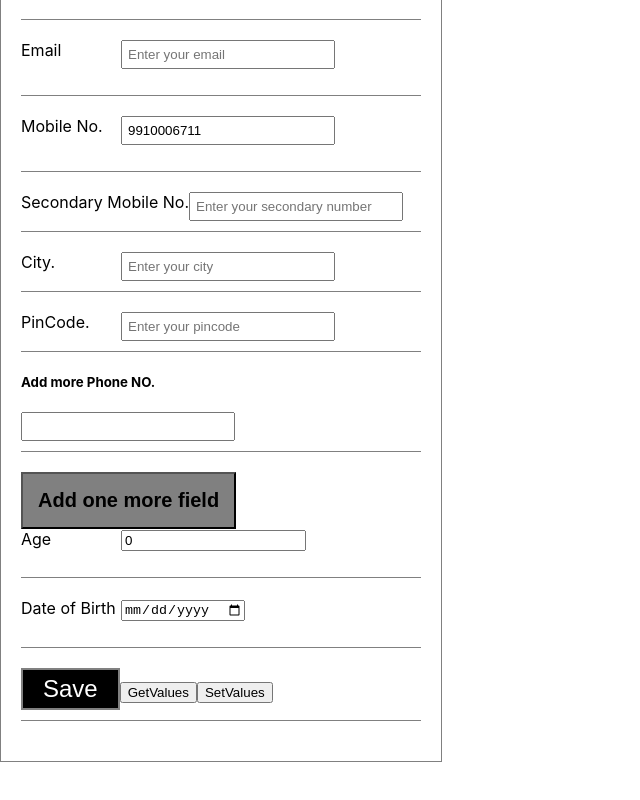
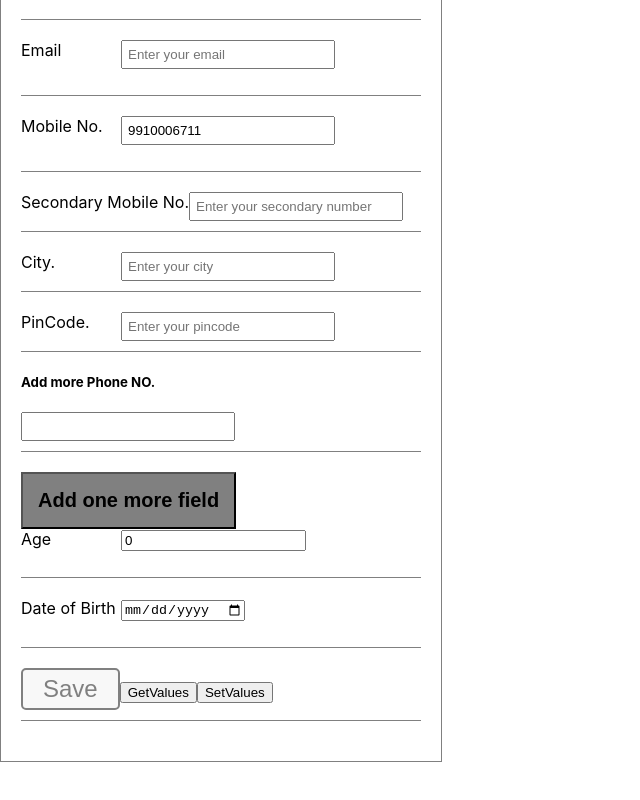
Before and after one commit to rohitazad/react-hook-form, a React (Create React App) app: page / in a window 1280 px wide. Shown: the part 285-1085 px from the top of the page, without its empty margins (0-640 px from the left). Built offline with nearby package versions, Linux system fonts and the light colour scheme.

Commit message:
disabled fiedl submit

```diff
--- a/src/App.css
+++ b/src/App.css
@@ -50,3 +50,9 @@ h1{
   text-align: center;
 
 }
+input[type="submit"][disabled] {
+  background: #f8f8f8;
+  border-radius: 5px;
+  cursor: not-allowed;
+  color: gray;
+}
--- a/src/Components/UserinfoArray.js
+++ b/src/Components/UserinfoArray.js
@@ -20,9 +20,9 @@ const UserInfoArray = ()=>{
             dateOfBirth: new Date()
         }
     })
-    const {register, control, handleSubmit, watch, getValues, setValue, formState:{errors, touchedFields, dirtyFields, isDirty}} = form;
+    const {register, control, handleSubmit, watch, getValues, setValue, formState:{errors, touchedFields, dirtyFields, isDirty, isValid}} = form;
 
-    //console.log({touchedFields, dirtyFields, isDirty});
+    console.log({touchedFields, dirtyFields, isDirty,isValid});
 
     const {fields, append, remove } = useFieldArray({
         name:'anoterPhoneNo',
@@ -57,6 +57,9 @@ const UserInfoArray = ()=>{
     //     })
     //     return ()=> subscription.unsubscribe();
     // }, [watch])
+    const onError = (error)=>{
+        console.log('error',error)
+    }
     componentRerender ++;
     return (
         <>
@@ -64,7 +67,7 @@ const UserInfoArray = ()=>{
                 <h2>User Info Details</h2>
                 <h3>My Components Rerender - ({componentRerender/2})</h3>
                {/* <h3>Form Watch {JSON.stringify(formWatch)}</h3> */}
-                <form action="#" onSubmit={handleSubmit(formSubmit)} className='userDetailForm' noValidate>
+                <form action="#" onSubmit={handleSubmit(formSubmit, onError)} className='userDetailForm' noValidate>
                     <div className='fromGroup'>
                         <label htmlFor="name">Name</label>
                         <input  type="text" id="name" {...register('name', {
@@ -185,7 +188,7 @@ const UserInfoArray = ()=>{
                     </div>
 
                     <div className='fromGroup'>
-                        <input type="submit" value="Save" />
+                        <input disabled={!isDirty || !isValid} type="submit" value="Save" />
                         <button type="button" onClick={hangelGetValues}>GetValues</button>
                         <button type="button" onClick={hangelSetValues}>SetValues</button>
                     </div>
```
